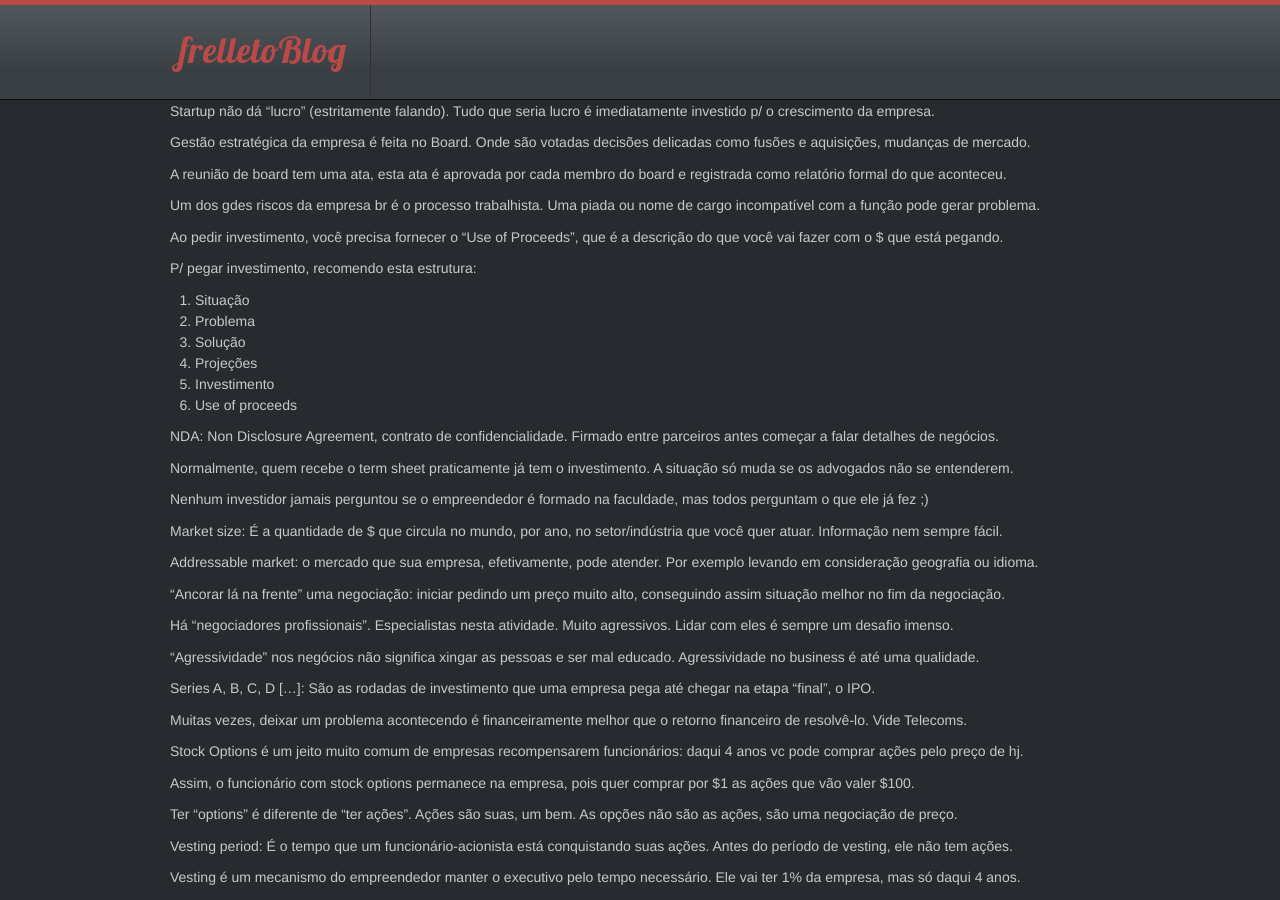
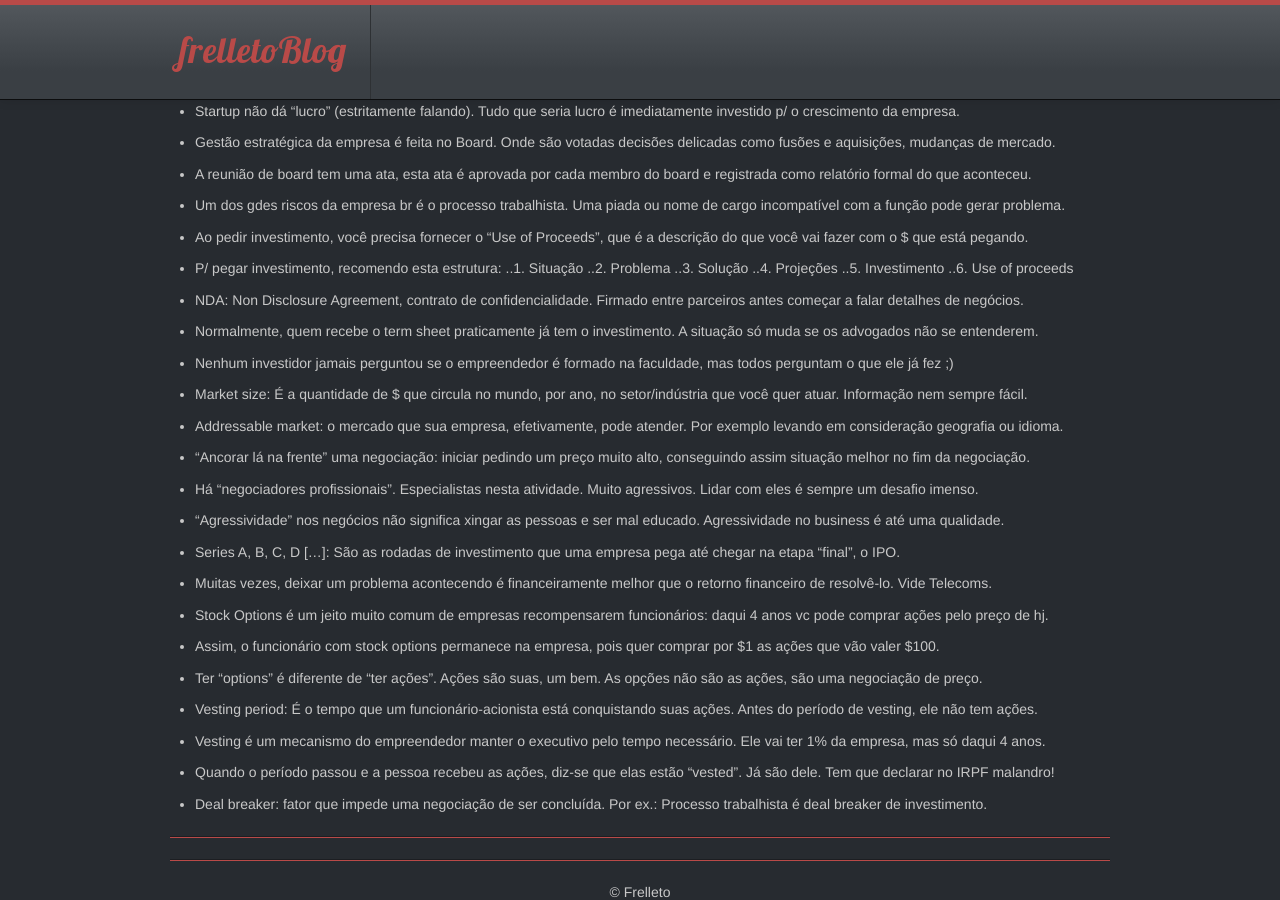
Before and after one commit to frelleto/frelleto.github.com, a Jekyll site: the page built from _posts/2013-09-25-conceitos-de-empreendedorismo-por-marco-gomes.md, in a window 1280 px wide and 900 px high, scrolled down 403 px. Built offline with Jekyll 4.4.1, drawn with Linux system fonts in a browser that asks for light colours; Markdown is read by kramdown in place of the engine named in the settings; comment, search, counter and statistics services are not loaded.

Commit message:
Update post

```diff
--- a/_posts/2013-09-25-conceitos-de-empreendedorismo-por-marco-gomes.md
+++ b/_posts/2013-09-25-conceitos-de-empreendedorismo-por-marco-gomes.md
@@ -8,71 +8,71 @@ categories: empreendedorismo
 ---
 Estava passando ontem no twitter quando algo me chamou a atenção o [Marco Gomes][marcogomes] passou um pouco de sua experiência de 7 anos de empreendedorismo pela tag [140mba][140mba] no twitter, um assunto muito interessante que decidi compartilhar com outras pessoas que não viram e deixar registrado.
 
-Valuation: é o valor total da empresa. Usado p/ saber qual percentual da empresa será negociado em uma rodada de investimento.
+- Valuation: é o valor total da empresa. Usado p/ saber qual percentual da empresa será negociado em uma rodada de investimento.
 
-Uma das métricas mais importantes p/ mostrar a “saúde” de uma empresa é o EBITDA. Seja neurótico em entender esta métrica.
+- Uma das métricas mais importantes p/ mostrar a “saúde” de uma empresa é o EBITDA. Seja neurótico em entender esta métrica.
 
-A planilha financeira de controle da empresa se chama P&L. Tem linhas de custos e receitas. Seja neurótico em entendê-la.
+- A planilha financeira de controle da empresa se chama P&L. Tem linhas de custos e receitas. Seja neurótico em entendê-la.
 
-Qualquer coisa em uma empresa se traduz em custo/receita. Desde o café até o escritório. Todo investimento deve gerar receita.
+- Qualquer coisa em uma empresa se traduz em custo/receita. Desde o café até o escritório. Todo investimento deve gerar receita.
 
-Basicamente, p/ cada $1 que você usa na empresa, deve pensar: e se eu comprasse tudo em apartamento no Itaim? Geraria mais $?
+- Basicamente, p/ cada $1 que você usa na empresa, deve pensar: e se eu comprasse tudo em apartamento no Itaim? Geraria mais $?
 
-Muitas vezes, deixar um problema acontecendo é financeiramente melhor que o retorno financeiro de resolvê-lo. Vide Telecoms.
+- Muitas vezes, deixar um problema acontecendo é financeiramente melhor que o retorno financeiro de resolvê-lo. Vide Telecoms.
 
-No Brasil, seu networking e capacidade de fechar contratos é tão importante quanto a qualidade do seu produto/serviço.
+- No Brasil, seu networking e capacidade de fechar contratos é tão importante quanto a qualidade do seu produto/serviço.
 
-Startup não dá "lucro" (estritamente falando). Tudo que seria lucro é imediatamente investido p/ o crescimento da empresa.
+- Startup não dá "lucro" (estritamente falando). Tudo que seria lucro é imediatamente investido p/ o crescimento da empresa.
 
-Gestão estratégica da empresa é feita no Board. Onde são votadas decisões delicadas como fusões e aquisições, mudanças de mercado.
+- Gestão estratégica da empresa é feita no Board. Onde são votadas decisões delicadas como fusões e aquisições, mudanças de mercado.
 
-A reunião de board tem uma ata, esta ata é aprovada por cada membro do board e registrada como relatório formal do que aconteceu.
+- A reunião de board tem uma ata, esta ata é aprovada por cada membro do board e registrada como relatório formal do que aconteceu.
 
-Um dos gdes riscos da empresa br é o processo trabalhista. Uma piada ou nome de cargo incompatível com a função pode gerar problema.
+- Um dos gdes riscos da empresa br é o processo trabalhista. Uma piada ou nome de cargo incompatível com a função pode gerar problema.
 
-Ao pedir investimento, você precisa fornecer o "Use of Proceeds", que é a descrição do que você vai fazer com o $ que está pegando.
+- Ao pedir investimento, você precisa fornecer o "Use of Proceeds", que é a descrição do que você vai fazer com o $ que está pegando.
 
-P/ pegar investimento, recomendo esta estrutura:
-1. Situação
-2. Problema
-3. Solução
-4. Projeções
-5. Investimento
-6. Use of proceeds
+- P/ pegar investimento, recomendo esta estrutura:
+..1. Situação
+..2. Problema
+..3. Solução
+..4. Projeções
+..5. Investimento
+..6. Use of proceeds
 
-NDA: Non Disclosure Agreement, contrato de confidencialidade. Firmado entre parceiros antes começar a falar detalhes de negócios.
+- NDA: Non Disclosure Agreement, contrato de confidencialidade. Firmado entre parceiros antes começar a falar detalhes de negócios.
 
-Normalmente, quem recebe o term sheet praticamente já tem o investimento. A situação só muda se os advogados não se entenderem.
+- Normalmente, quem recebe o term sheet praticamente já tem o investimento. A situação só muda se os advogados não se entenderem.
 
-Nenhum investidor jamais perguntou se o empreendedor é formado na faculdade, mas todos perguntam o que ele já fez ;)
+- Nenhum investidor jamais perguntou se o empreendedor é formado na faculdade, mas todos perguntam o que ele já fez ;)
 
-Market size: É a quantidade de $ que circula no mundo, por ano, no setor/indústria que você quer atuar. Informação nem sempre fácil.
+- Market size: É a quantidade de $ que circula no mundo, por ano, no setor/indústria que você quer atuar. Informação nem sempre fácil.
 
-Addressable market: o mercado que sua empresa, efetivamente, pode atender. Por exemplo levando em consideração geografia ou idioma.
+- Addressable market: o mercado que sua empresa, efetivamente, pode atender. Por exemplo levando em consideração geografia ou idioma.
 
-"Ancorar lá na frente" uma negociação: iniciar pedindo um preço muito alto, conseguindo assim situação melhor no fim da negociação.
+- "Ancorar lá na frente" uma negociação: iniciar pedindo um preço muito alto, conseguindo assim situação melhor no fim da negociação.
 
-Há "negociadores profissionais". Especialistas nesta atividade. Muito agressivos. Lidar com eles é sempre um desafio imenso.
+- Há "negociadores profissionais". Especialistas nesta atividade. Muito agressivos. Lidar com eles é sempre um desafio imenso.
 
-"Agressividade" nos negócios não significa xingar as pessoas e ser mal educado. Agressividade no business é até uma qualidade.
+- "Agressividade" nos negócios não significa xingar as pessoas e ser mal educado. Agressividade no business é até uma qualidade.
 
-Series A, B, C, D […]: São as rodadas de investimento que uma empresa pega até chegar na etapa “final”, o IPO.
+- Series A, B, C, D […]: São as rodadas de investimento que uma empresa pega até chegar na etapa “final”, o IPO.
 
-Muitas vezes, deixar um problema acontecendo é financeiramente melhor que o retorno financeiro de resolvê-lo. Vide Telecoms.
+- Muitas vezes, deixar um problema acontecendo é financeiramente melhor que o retorno financeiro de resolvê-lo. Vide Telecoms.
 
-Stock Options é um jeito muito comum de empresas recompensarem funcionários: daqui 4 anos vc pode comprar ações pelo preço de hj.
+- Stock Options é um jeito muito comum de empresas recompensarem funcionários: daqui 4 anos vc pode comprar ações pelo preço de hj.
 
-Assim, o funcionário com stock options permanece na empresa, pois quer comprar por $1 as ações que vão valer $100.
+- Assim, o funcionário com stock options permanece na empresa, pois quer comprar por $1 as ações que vão valer $100.
 
-Ter “options” é diferente de “ter ações”. Ações são suas, um bem. As opções não são as ações, são uma negociação de preço.
+- Ter “options” é diferente de “ter ações”. Ações são suas, um bem. As opções não são as ações, são uma negociação de preço.
 
-Vesting period: É o tempo que um funcionário-acionista está conquistando suas ações. Antes do período de vesting, ele não tem ações.
+- Vesting period: É o tempo que um funcionário-acionista está conquistando suas ações. Antes do período de vesting, ele não tem ações.
 
-Vesting é um mecanismo do empreendedor manter o executivo pelo tempo necessário. Ele vai ter 1% da empresa, mas só daqui 4 anos.
+- Vesting é um mecanismo do empreendedor manter o executivo pelo tempo necessário. Ele vai ter 1% da empresa, mas só daqui 4 anos.
 
-Quando o período passou e a pessoa recebeu as ações, diz-se que elas estão “vested”. Já são dele. Tem que declarar no IRPF malandro!
+- Quando o período passou e a pessoa recebeu as ações, diz-se que elas estão “vested”. Já são dele. Tem que declarar no IRPF malandro!
 
-Deal breaker: fator que impede uma negociação de ser concluída. Por ex.: Processo trabalhista é deal breaker de investimento.
+- Deal breaker: fator que impede uma negociação de ser concluída. Por ex.: Processo trabalhista é deal breaker de investimento.
 
 [marcogomes]: https://twitter.com/marcogomes
 [140mba]: https://twitter.com/search?src=typd&q=%23140mba%20from%3Amarcogomes
```
